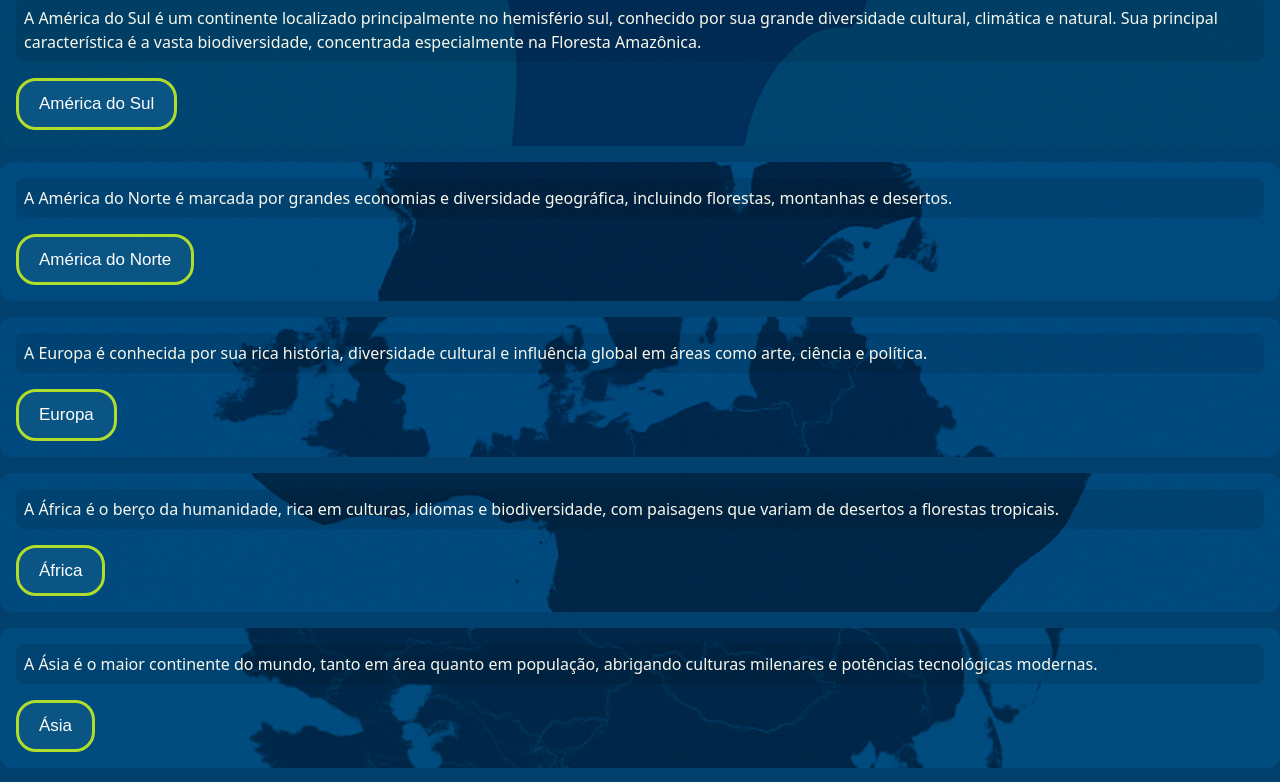
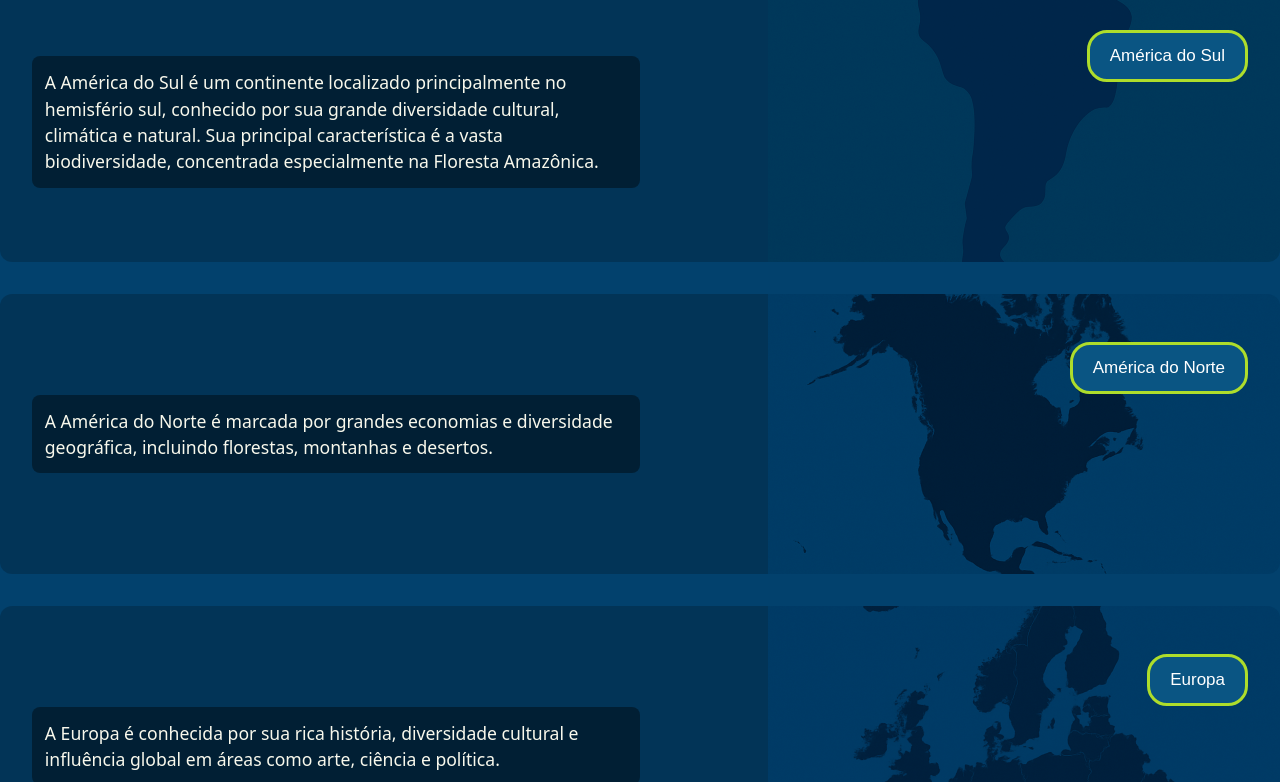
Before and after one commit to gabrielribeirobr/Atlas-js, a website: page index.html in a window 1280 px wide. Shown: the part 348-1130 px from the top of the page. Drawn offline with nearby package versions, Linux system fonts and the light colour scheme; no server answers.

Commit message:
fix: img to hero

```diff
--- a/src/scss/main.scss
+++ b/src/scss/main.scss
@@ -1,11 +1,10 @@
 @import "./variables";
 
-
-body{
+body {
   background-color: $background;
 }
 
-header{
+header {
   background-color: transparent;
   width: 100%;
   height: 5em;
@@ -15,106 +14,69 @@ header{
   align-items: center;
   padding: 0px 5px;
 }
-P{
+P {
   color: $white;
   font-size: 32px;
   margin: 0;
 }
 
-.txtHero{
-    color: $white;
-}
-#textCountry{
+#textCountry {
   height: 32px;
   border-radius: 3px;
   background-color: transparent;
   border: none;
   border-bottom: 2px solid $white;
-
 }
-#textCountry::placeholder{
+#textCountry::placeholder {
   color: $white;
 }
-.iconSearch{
+.iconSearch {
   color: $white;
   font-size: 24px;
   cursor: pointer;
 }
 
-.hero{
+.hero {
   height: 250px;
   width: 100%;
-    background-image: url('/public/img/atlas2.jpg');
-    background-size: cover;
+  background-image: url("/public/img/atlas2.jpg");
+  background-size: 100%;
+  background-position: 2px;
+  background-repeat: no-repeat;
   display: flex;
   align-items: center;
   flex-direction: column;
   justify-content: space-between;
   padding-top: 4px;
+
+  .txtHero {
+    color: $white;
+  }
 }
 
-.btnRegions{
-    background-color:#0a5583;
-	border-radius:20px;
-	border:3px solid #aedd2b;
-	display:inline-block;
-	cursor:pointer;
-	color:#ffffff;
-	font-family:Arial;
-	font-size:17px;
-	padding:10px 20px;
-	text-decoration:none;
+.btnRegions {
+  background-color: #0a5583;
+  border-radius: 20px;
+  border: 3px solid #aedd2b;
+  display: inline-block;
+  cursor: pointer;
+  color: #ffffff;
+  font-family: Arial;
+  font-size: 17px;
+  padding: 10px 20px;
+  text-decoration: none;
   height: auto;
 
-    &:hover{
+  &:hover {
     background-color: $green;
     transition: 0.4s ease;
   }
 }
-.aboutContinent{
-    font-size: 20px;
-    display: flex;
-    flex-direction: column;
-}
-
-.southAmerica{
-    background-image: url('/public/img/continents/america do sul.png');
-    background-size:cover;
-    background-position-x: -20px;
-    width: 100%;
-    height: 350px;
-
-}
-
-.continent-card {
-  width: 100%;
-  height: auto;
-  background-size: cover;
-  background-position: right center;
-  padding: 1rem;
-  display: flex;
-  flex-direction: column;
-  justify-content: space-between;
-  margin-bottom: 1rem;
-  border-radius: 12px;
-  color: $white;
-
-  .about-continent {
-    font-size: 1rem;
-    margin-bottom: 1rem;
-    background-color: rgba(0, 0, 0, 0.1); // Para melhorar legibilidade
-    padding: 0.5rem;
-    border-radius: 8px;
-  }
-
-  .btnRegions {
-    align-self: flex-start;
-  }
-}
-
-// Imagens específicas para cada continente
 .south-america {
   background-image: url('/public/img/continents/america-do-sul.PNG');
+}
+.north-america {
+  background-image: url('/public/img/continents/north-america.PNG');
 }
 .europe {
   background-image: url('/public/img/continents/europe.PNG');
@@ -128,6 +90,63 @@ P{
 .oceania {
   background-image: url('/public/img/continents/oceania.PNG');
 }
-.north-america {
-  background-image: url('/public/img/continents/north-america.PNG');
+.continent-card {
+  width: 100%;
+  height: auto;
+  background-repeat: no-repeat;
+  background-position: center right;
+  background-size: cover;
+  padding: 1.2rem;
+  display: flex;
+  flex-direction: column;
+  justify-content: space-between;
+  margin-bottom: 2rem;
+  border-radius: 12px;
+  color: $white;
+  position: relative;
+
+  .about-continent {
+    font-size: 1rem;
+    margin-bottom: 1rem;
+    background-color: rgba(0, 0, 0, 0.4);
+    padding: 0.8rem;
+    border-radius: 8px;
+    z-index: 2;
   }
+
+  .btnRegions {
+    align-self: flex-start;
+    z-index: 2;
+  }
+
+  // Um overlay escuro opcional pra melhorar o contraste
+  &::before {
+    content: '';
+    position: absolute;
+    inset: 0;
+    background-color: rgba(0, 0, 0, 0.2); // Sutil escurecimento
+    border-radius: 12px;
+    z-index: 1;
+  }
+}
+
+@media screen and (min-width: 768px) {
+  .continent-card {
+    flex-direction: row;
+    align-items: center;
+    min-height: 280px;
+    padding: 2rem;
+    background-size: 40%; // Visibilidade da silhueta
+    background-position: center right;
+
+    .about-continent {
+      width: 50%;
+      font-size: 1.1rem;
+      margin-bottom: 0;
+    }
+
+    .btnRegions {
+      margin-top: 1rem;
+    }
+  }
+}
```
Also changed, not shown: src/css/main.css. Lines whose indentation alone changed are shown as unchanged.
